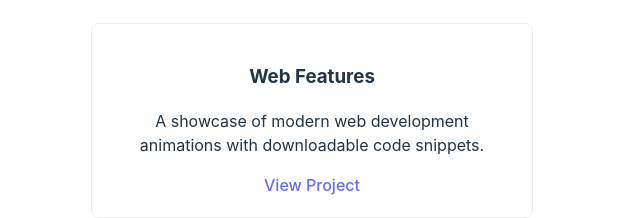
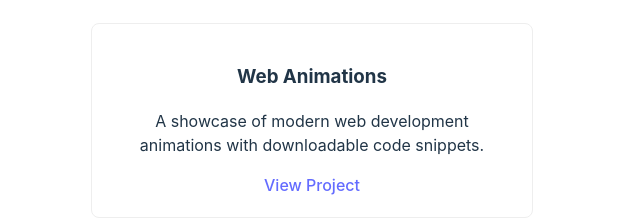
Before and after one commit to andrewwhitman-cpp/personal-website, a React (Vite) app: page / in a window 1280 px wide. Both pictures are taken after a click on the button "Projects". Shown: the part 227-445 px from the top of the page, without its empty margins (328-968 px from the left). Built offline with nearby package versions, Linux system fonts and the light colour scheme.

Commit message:
updating web-features tile title

```diff
--- a/src/App.jsx
+++ b/src/App.jsx
@@ -208,7 +208,7 @@ function AppContent() {
             <h2>My Projects</h2>
             <div className="projects-grid">
               <div className="project-card">
-                <h3>Web Features</h3>
+                <h3>Web Animations</h3>
                 <p>A showcase of modern web development animations with downloadable code snippets.</p>
                 <a href="https://andrewwhitman-cpp.github.io/web-features/" target="_blank" rel="noopener noreferrer">View Project</a>
               </div>
```
